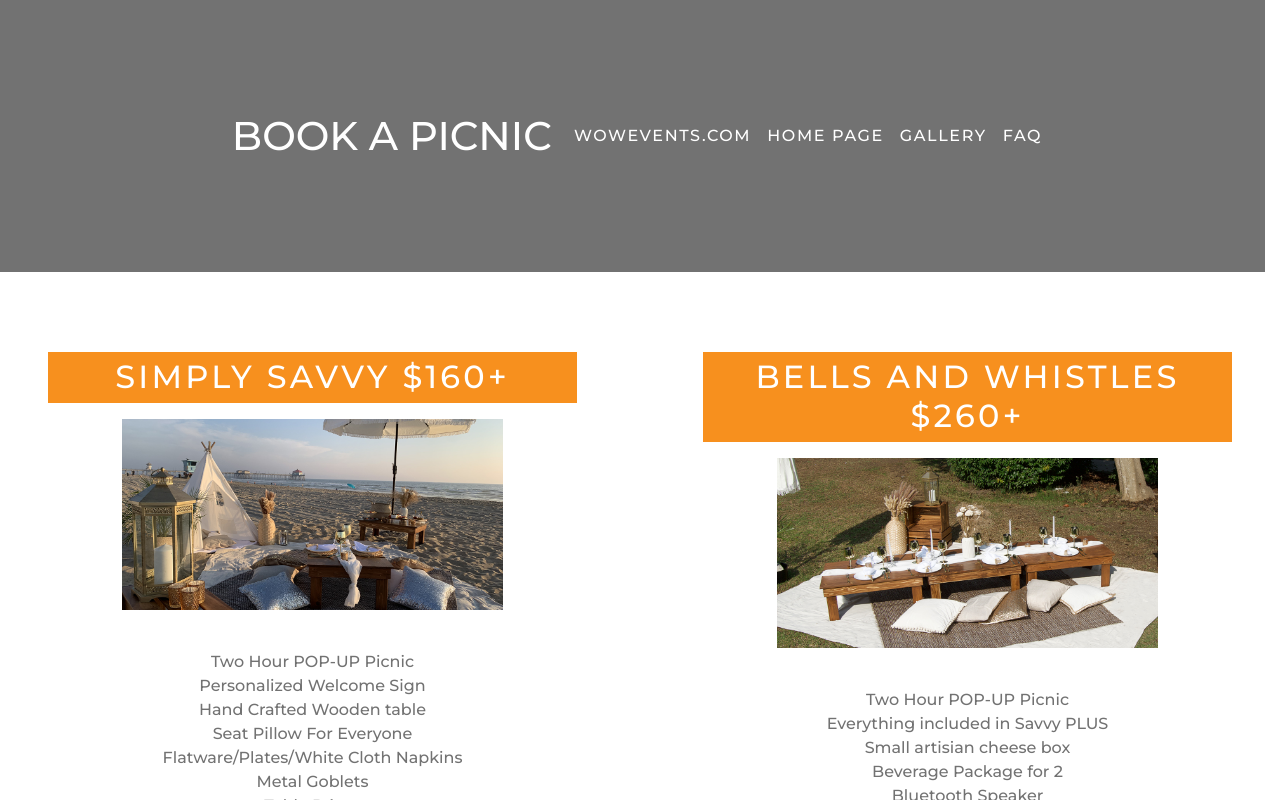
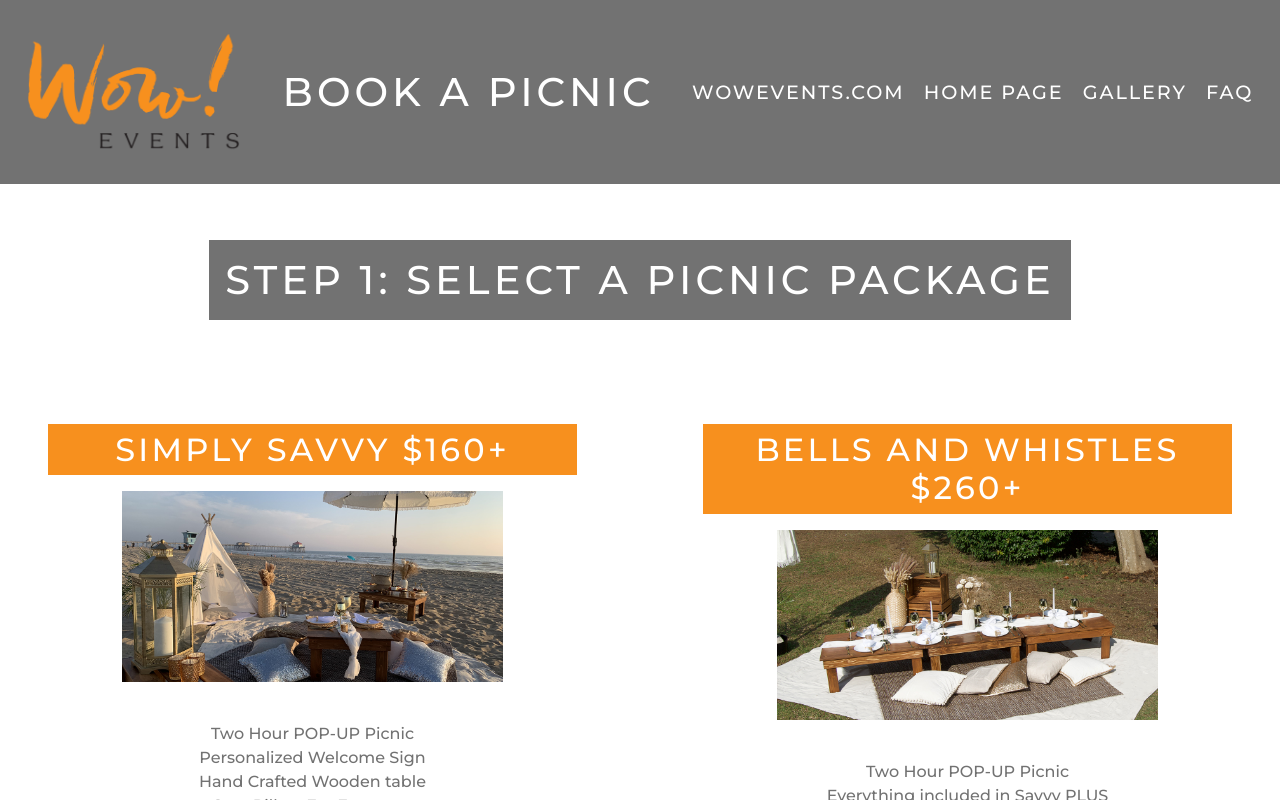
Before and after one commit to thomasjfcaldwell/popuppicnicsbywow, a React (Create React App) app: page /packages in a window 1280 px wide. Shown: the top 800 px of the page. Built offline with nearby package versions, Linux system fonts and the light colour scheme.

Commit message:
change to BOOK A PICNIC

```diff
--- a/src/Components/Addon.js
+++ b/src/Components/Addon.js
@@ -33,7 +33,7 @@ class Addon extends Component {
 								color: 'white',
 								padding: '0.4em',
 							}}>
-							A LA CART ITEMS
+							STEP 3: SELECT ALA CARTE ITEMS
 						</h1>
 					</div>
 				</Row>
--- a/src/Components/BasicRows.js
+++ b/src/Components/BasicRows.js
@@ -23,31 +23,19 @@ class BasicRows extends Component {
 		return (
 			<div>
 				<Container fluid>
-					<Row className='rowbackground'
+					<Row className='backgroundfont'>
+						<Nav className='navbar navbar-expand-lg'>
+							<Image
+								lg={3}
 								sm={12}
-						style={{
-							background: '#727272',
-							width: '100%',
-							height: '30vh',
-							alignItems: 'center',
-							justifyContent: 'center',
-						}}>
-						<Col sm={12} lg={6}>
-							<Navbar>
-								<Nav className='navbar navbar-expand-lg navbar-dark rounded w-100'>
-									<Image className='logo'
+								className='navbar-brand'
 								src={wowlogo}
 								style={{
-											width: '40%',
-											padding: '0.5em',
-											// margin: '0 auto',
+									width: '20%',
+									margin: '0.2em',
+									padding: '1em',
 								}}
 							/>
-								</Nav>
-							</Navbar>
-						</Col>
-
-						<Col>
 							<h1
 								className='text-center'
 								style={{
@@ -57,10 +45,10 @@ class BasicRows extends Component {
 									margin: '0 auto',
 									background: '#727272',
 									color: 'white',
+									padding: '0.2em',
 								}}>
 								GALLERY
 							</h1>
-						</Col>
 
 							<Navbar className='navbar-nav ml-auto' expand='lg'>
 								<Navbar.Toggle aria-controls='responsive-navbar-nav' />
@@ -107,84 +95,7 @@ class BasicRows extends Component {
 									</Nav>
 								</Navbar.Collapse>
 							</Navbar>
-
-						{/* <Col lg={6} sm={6}>
-							<Image
-								src={wowlogo}
-								style={{
-									width: '40%',
-
-									padding: '0.4em',
-								}}
-							/>
-						</Col>
-						<Col
-							lg={6} sm={6}
-							>
-							<Navbar
-								expand='lg'
-								style={{
-									verticalAlign: 'center',
-								}}>
-								<Navbar.Brand>
-									<h1
-										className='text-center'
-										style={{
-											fontFamily: 'Montserrat',
-											color: 'white',
-											fontWeight: '500',
-											letterSpacing: '0.1em',
-											margin: '0 auto',
-											width: '100%',
-										}}>
-										GALLERY
-									</h1>
-								</Navbar.Brand>
-								<Navbar.Toggle aria-controls='responsive-navbar-nav' />
-								<Navbar.Collapse id='responsive-navbar-nav'>
-									<Nav
-
-										style={{
-											fontFamily: 'Montserrat',
-											fontWeight: '500',
-											letterSpacing: '0.1em',
-										}}>
-										<Nav.Link
-											onClick={this.handleClick.bind(this)}
-											style={{
-												color: 'white',
-												padding: '0.5em',
-											}}>
-											WOW EVENTS HOME
-										</Nav.Link>
-										<Nav.Link
-											href='/'
-											style={{
-												color: 'white',
-												padding: '0.5em',
-											}}>
-											HOME PAGE
-										</Nav.Link>
-										<Nav.Link
-											href='/packages'
-											style={{
-												color: 'white',
-												padding: '0.5em',
-											}}>
-											BOOK A PICNIC
-										</Nav.Link>
-										<Nav.Link
-											href='/faq'
-											style={{
-												color: 'white',
-												padding: '0.5em',
-											}}>
-											FAQ
-										</Nav.Link>
 						</Nav>
-								</Navbar.Collapse>
-							</Navbar>
-						</Col> */}
 					</Row>
 				</Container>
 				<div fluid className='gallery-block grid-gallery'>
--- a/src/Components/Faq.js
+++ b/src/Components/Faq.js
@@ -4,13 +4,14 @@ import {
 	Card,
 
 	Container,
-
+Image,
 	Navbar,
 	Nav,
 
 } from 'react-bootstrap';
 import Contact from '../Components/Contact';
-import '../styles/faq.css'
+import '../styles/faq.css';
+import wowlogo from '../Images/WowEvents_Logo_Orange_RGB.png'
 
 class Faq extends Component {
 	handleClick() {
@@ -21,29 +22,34 @@ class Faq extends Component {
 		return (
 			<div>
 				<Container fluid>
-					<Row
+					<Row className='backgroundfont'>
+						<Nav className='navbar navbar-expand-lg'>
+							<Image
+								lg={3}
+								sm={12}
+								className='navbar-brand'
+								src={wowlogo}
 								style={{
-							alignItems: 'center',
-							justifyContent: 'center',
-							background: '#727272',
-							width: '100%',
-							height: '15em',
-						}}>
-						<Navbar expand='lg'>
-							<Navbar.Brand>
+									width: '20%',
+									margin: '0.2em',
+									padding: '1em',
+								}}
+							/>
 							<h1
 								className='text-center'
 								style={{
 									fontFamily: 'Montserrat',
-										color: 'white',
 									fontWeight: '500',
 									letterSpacing: '0.1em',
 									margin: '0 auto',
-										width: '100%',
+									background: '#727272',
+									color: 'white',
+									padding: '0.2em',
 								}}>
-									FQAs
+								FAQs
 							</h1>
-							</Navbar.Brand>
+
+							<Navbar className='navbar-nav ml-auto' expand='lg'>
 								<Navbar.Toggle aria-controls='responsive-navbar-nav' />
 								<Navbar.Collapse id='responsive-navbar-nav'>
 									<Nav
@@ -59,7 +65,7 @@ class Faq extends Component {
 												color: 'white',
 												padding: '0.5em',
 											}}>
-										WOW EVENTS HOME
+											WOWEVENTS.COM
 										</Nav.Link>
 										<Nav.Link
 											href='/'
@@ -70,6 +76,14 @@ class Faq extends Component {
 											HOME PAGE
 										</Nav.Link>
 										<Nav.Link
+											href='/packages'
+											style={{
+												color: 'white',
+												padding: '0.5em',
+											}}>
+											BOOK A PICNIC
+										</Nav.Link>
+										<Nav.Link
 											href='/gallery'
 											style={{
 												color: 'white',
@@ -77,17 +91,10 @@ class Faq extends Component {
 											}}>
 											GALLERY
 										</Nav.Link>
-									<Nav.Link
-										href='/packages'
-										style={{
-											color: 'white',
-											padding: '0.5em',
-										}}>
-										BOOK A PICNIC
-									</Nav.Link>
 									</Nav>
 								</Navbar.Collapse>
 							</Navbar>
+						</Nav>
 					</Row>
 				</Container>
 				<Container>
--- a/src/Components/Footer.js
+++ b/src/Components/Footer.js
@@ -31,7 +31,7 @@ class Footer extends Component {
 								color: 'white',
 								padding: '0.4em',
 							}}>
-							SELECT A PICNIC LOCATION
+							STEP 2: SELECT A PICNIC LOCATION
 						</h1>
 					</div>
 				</Row>
--- a/src/Components/Packages.js
+++ b/src/Components/Packages.js
@@ -7,6 +7,7 @@ import {
 	CardImg,
 	Nav,
 	Navbar,
+	Image
 
 } from 'react-bootstrap';
 import  '../styles/sea.css';
@@ -21,6 +22,7 @@ import Contact from '../Components/Contact'
 
 import basicPackage from '../Images/Packages/savvy.jpg';
 import bells from '../Images/bell.jpg';
+import wowlogo from '../Images/WowEvents_Logo_Orange_RGB.png'
 
 
 
@@ -33,32 +35,35 @@ class Packages extends Component {
 	render() {
 		return (
 			<div>
-				<Row
+				<Row className='backgroundfont'>
+					<Nav className='navbar navbar-expand-lg'>
+						<Image
+							lg={3}
+							sm={12}
+							className='navbar-brand'
+							src={wowlogo}
 							style={{
-						alignItems: 'center',
-						justifyContent: 'center',
-						background: '#727272',
-						width: '100%',
-						height: '17em',
-					}}>
-					<Navbar expand='lg'>
-						<Row>
-							<Navbar.Brand>
+								width: '20%',
+								margin: '0.2em',
+								padding: '1em',
+							}}
+						/>
 						<h1
+							className='text-center'
 							style={{
 								fontFamily: 'Montserrat',
+								fontWeight: '500',
+								letterSpacing: '0.1em',
+								margin: '0 auto',
+								background: '#727272',
 								color: 'white',
-										fontWeight: '500',
-										margin: '0 auto',
-										width: '80%',
+								padding: '0.2em',
 							}}>
 							BOOK A PICNIC
 						</h1>
-							</Navbar.Brand>
-							<Navbar.Toggle
-								aria-controls='responsive-navbar-nav'
 
-							/>
+						<Navbar className='navbar-nav ml-auto' expand='lg'>
+							<Navbar.Toggle aria-controls='responsive-navbar-nav' />
 							<Navbar.Collapse id='responsive-navbar-nav'>
 								<Nav
 									// className='mr-auto'
@@ -66,7 +71,6 @@ class Packages extends Component {
 										fontFamily: 'Montserrat',
 										fontWeight: '500',
 										letterSpacing: '0.1em',
-										marginLeft: '1.9em',
 									}}>
 									<Nav.Link
 										onClick={this.handleClick.bind(this)}
@@ -102,10 +106,30 @@ class Packages extends Component {
 									</Nav.Link>
 								</Nav>
 							</Navbar.Collapse>
+						</Navbar>
+					</Nav>
 				</Row>
-					</Navbar>
+				<Row
+					style={{
+						alignItems: 'center',
+						justifyContent: 'center',
+						textAlign: 'center',
+					}}>
+					<div class='locationsHeader'>
+						<h1
+							style={{
+								marginTop: '1em',
+								fontFamily: 'Montserrat',
+								fontWeight: '500',
+								letterSpacing: '0.1em',
+								background: '#727272',
+								color: 'white',
+								padding: '0.4em',
+							}}>
+							STEP 1: SELECT A PICNIC PACKAGE
+						</h1>
+					</div>
 				</Row>
-
 				<Row className='packages'>
 					<Col sm={12} lg={6}>
 						<div>
```
Also changed, not shown: 1 other file (tests, documents, lock files or other folders). Lines whose indentation alone changed are shown as unchanged.
